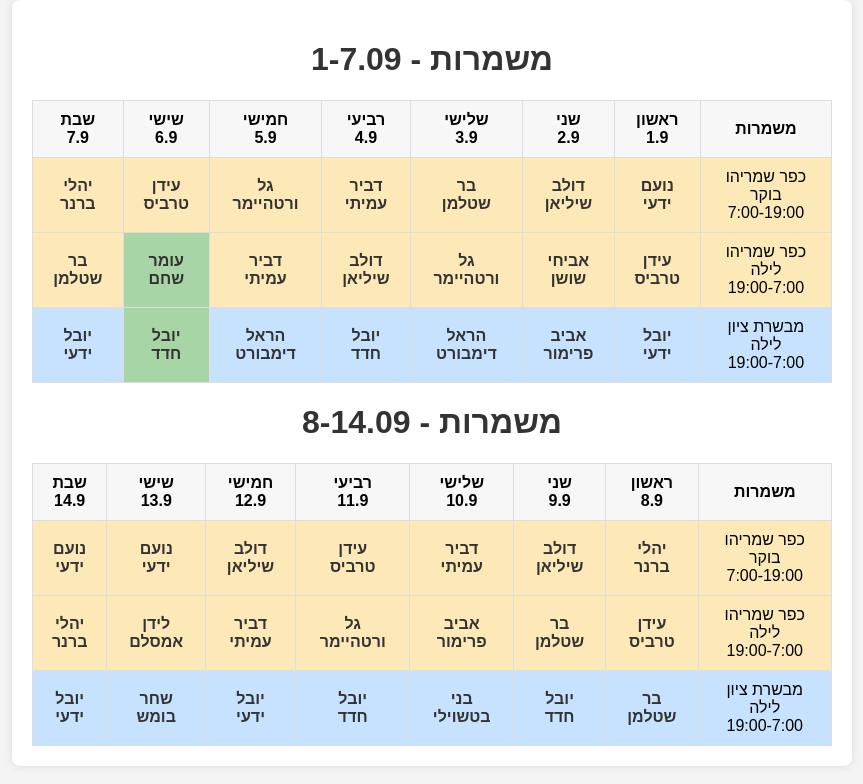
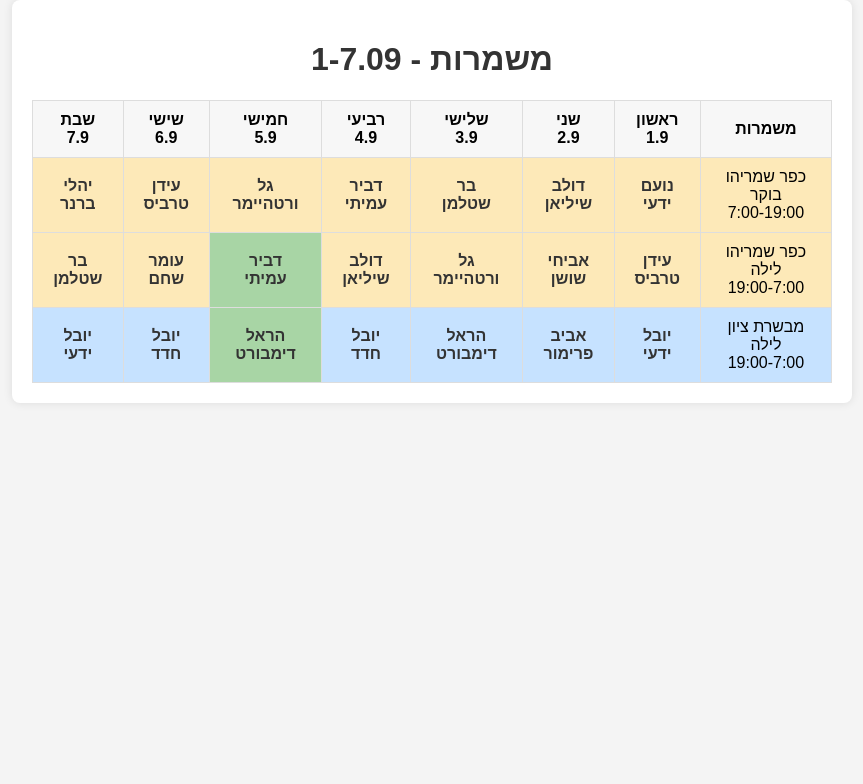
Before and after one commit to noamyady/test, a plain HTML site: page index.html in a window 1280 px wide. Shown: the whole page, without its empty margins (208-1071 px from the left). Drawn offline with Linux system fonts and the light colour scheme.

Commit message:
Update index.html

```diff
--- a/index.html
+++ b/index.html
@@ -50,7 +50,7 @@
             background-color: #c6e2ff;
         }
         .highlight {
-            background-color: #a8d5a5; /* Light green for current shift */
+            background-color: #a8d5a5; /* Light green for day shift */
         }
         a {
             text-decoration: none;
@@ -107,61 +107,20 @@
         <td rowspan="1" class="blue">מבשרת ציון<br> לילה<br>19:00-7:00</td>
             </tr>
         </table>
+<!-- New Table for Next Week's Schedule -->
 
-        <!-- Second Table for Week 8-14 September -->
-        <h1>משמרות - 8-14.09</h1>
-        <table>
-            <tr>
-                <th>שבת<br> 14.9</th>
-                <th>שישי<br> 13.9</th>
-                <th>חמישי<br> 12.9</th>
-                <th>רביעי<br> 11.9</th>
-                <th>שלישי<br> 10.9</th>
-                <th>שני<br> 9.9</th>
-                <th>ראשון<br> 8.9</th>
-                <th>משמרות</th>
-            </tr>
-            <tr class="yellow">
-                <td><a href="https://wa.me/972556668848" target="_blank">נועם<br> ידעי</a></td>
-                <td><a href="https://wa.me/972556668848" target="_blank">נועם<br> ידעי</a></td>
-                <td><a href="https://wa.me/972508270884" target="_blank">דולב<br> שיליאן</a></td>
-                <td><a href="https://wa.me/972526837999" target="_blank">עידן<br> טרביס</a></td>
-                <td><a href="https://wa.me/972508668158" target="_blank">דביר<br> עמיתי</a></td>
-                <td><a href="https://wa.me/972508270884" target="_blank">דולב<br> שיליאן</a></td>
-                <td><a href="https://wa.me/972544542223" target="_blank">יהלי<br> ברנר</a></td>
-                <td rowspan="1" class="yellow">כפר שמריהו<br> בוקר<br>7:00-19:00</td>
-            </tr>
-            <tr class="yellow">
-                <td><a href="https://wa.me/972544542223" target="_blank">יהלי<br> ברנר</a></td>
-                <td><a href="https://wa.me/972549061312" target="_blank">לידן<br> אמסלם</a></td>
-                <td><a href="https://wa.me/972508668158" target="_blank">דביר<br> עמיתי</a></td>
-                <td><a href="https://wa.me/972523543828" target="_blank">גל<br> ורטהיימר</a></td>
-                <td><a href="https://wa.me/972528027802" target="_blank">אביב<br> פרימור</a></td>
-                <td><a href="https://wa.me/972542550534" target="_blank">בר<br> שטלמן</a></td>
-                <td><a href="https://wa.me/972526837999" target="_blank">עידן<br> טרביס</a></td>
-                <td rowspan="1" class="yellow">כפר שמריהו<br> לילה<br>19:00-7:00</td>
-            </tr>
-            <tr class="blue">
-                <td><a href="https://wa.me/972502150408" target="_blank">יובל<br> ידעי</a></td>
-                <td><a href="https://wa.me/972586000275" target="_blank">שחר<br> בומש</a></td>
-                <td><a href="https://wa.me/972502150408" target="_blank">יובל<br> ידעי</a></td>
-                <td><a href="https://wa.me/972547849584" target="_blank">יובל<br> חדד</a></td>
-                <td><a href="https://wa.me/972545529971" target="_blank">בני<br> בטשוילי</a></td>
-                <td><a href="https://wa.me/972547849584" target="_blank">יובל<br> חדד</a></td>
-                <td><a href="https://wa.me/972542550534" target="_blank">בר<br> שטלמן</a></td>
-                <td rowspan="1" class="blue">מבשרת ציון<br> לילה<br>19:00-7:00</td>
-            </tr>
-        </table>
+
+
     </div>
 
     <script>
 function highlightCurrentShift() {
-    // Get the current date and time in the specified time zone
+    // Adjust time to the specified time zone
     const now = new Date(new Date().toLocaleString("en-US", { timeZone: "Asia/Jerusalem" }));
     const currentHour = now.getHours();
     const currentDay = now.getDay(); // Sunday = 0, Monday = 1, ..., Saturday = 6
 
-    // Convert currentDay to match the table's column index
+    // Convert currentDay to match your table's column index
     const columnIndex = 6 - currentDay;
 
     // Select the shift rows
@@ -172,22 +131,30 @@
     // Remove any previous highlights
     const allCells = document.querySelectorAll('td');
     allCells.forEach(cell => {
-        cell.classList.remove('highlight');
+        cell.classList.remove('highlight-day', 'highlight-night');
     });
 
     // Highlight the specific cell based on the current time and adjusted day index
     if (currentHour >= 7 && currentHour < 19) {
-        // Day shift: 7 am - 7 pm
+        // Day shift: 7 am - 7 pm (highlight cell in morning shift row)
         morningShiftRow.children[columnIndex].classList.add('highlight');
     } else {
-        // Night shift: 7 pm - 7 am
+        if (currentHour >= 19) {
+            // Night shift: 7 pm - 7 am (highlight cells in night shift rows)
             nightShift1Row.children[columnIndex].classList.add('highlight');
             nightShift2Row.children[columnIndex].classList.add('highlight');
+        } else {
+            // Highlight the previous night shift for the early hours (midnight to 7 am)
+            nightShift1Row.children[(columnIndex + 1) % 7].classList.add('highlight');
+            nightShift2Row.children[(columnIndex + 1) % 7].classList.add('highlight');
+        }
     }
 }
 
 // Execute the function when the page loads
 window.onload = highlightCurrentShift;
+
+
     </script>
 </body>
 </html>
```
Lines whose indentation alone changed are shown as unchanged.
